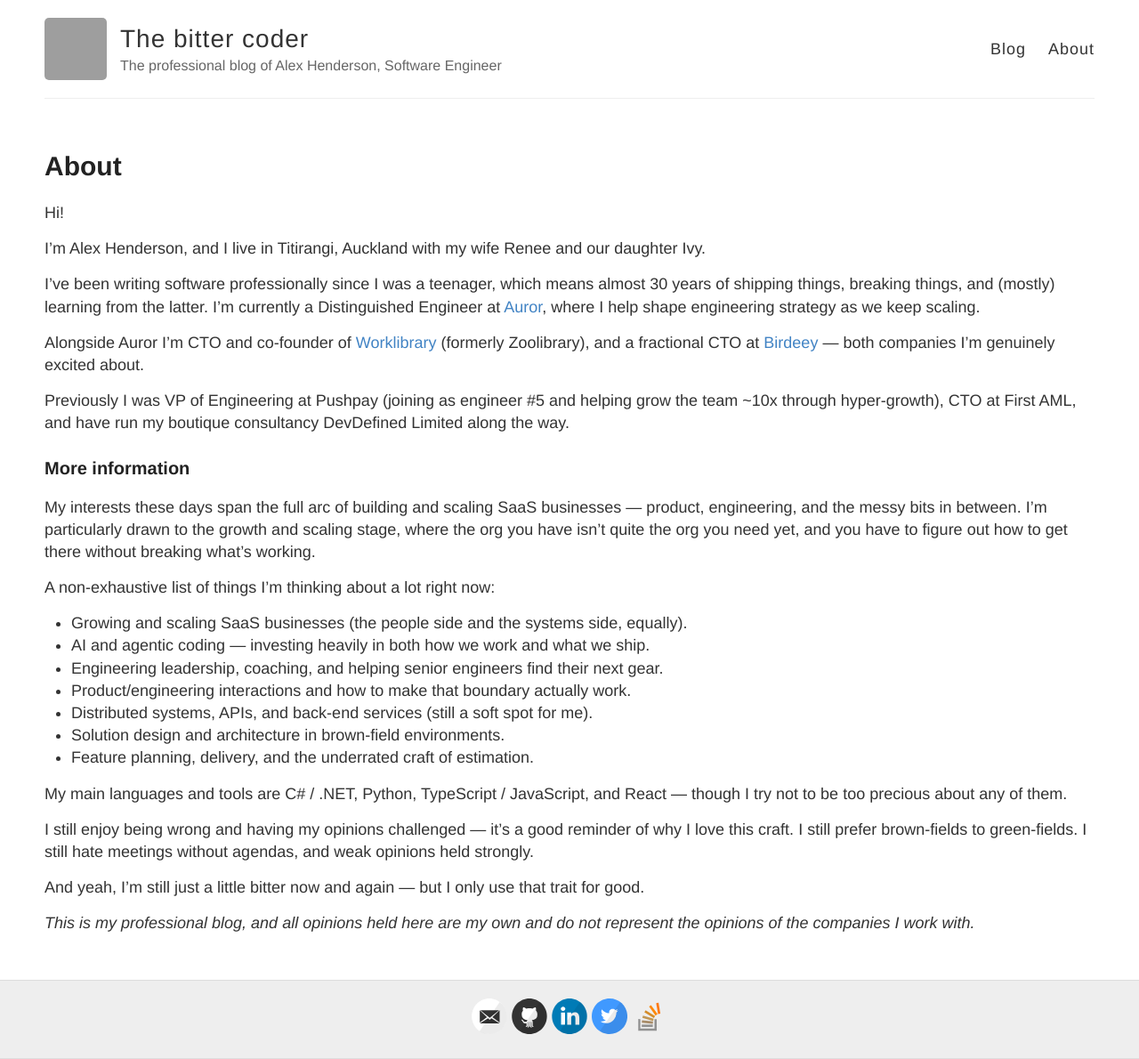
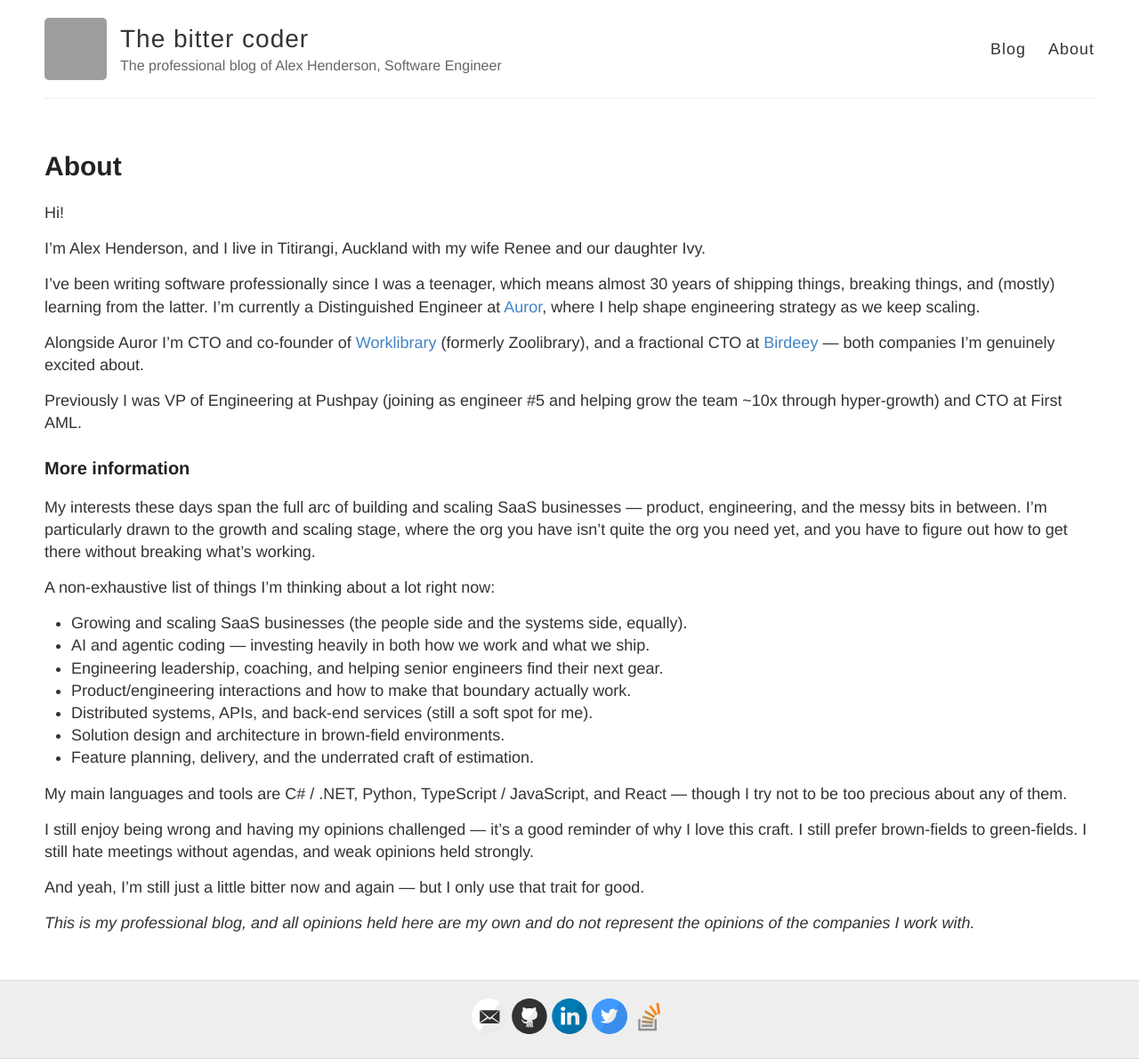
Before and after one commit to bittercoder/bittercoder.github.io, a Jekyll site: the page built from about.md, in a window 1280 px wide. Shown: the whole page at 89% size. Built offline with Jekyll 4.4.1, drawn with Linux system fonts in a browser that asks for light colours; grey boxes are pictures that could not be loaded.

Commit message:
Drop DevDefined mention from previous-roles line
Co-Authored-By: Claude Opus 4.7 (1M context) <noreply@anthropic.com>

```diff
--- a/about.md
+++ b/about.md
@@ -12,7 +12,7 @@ I've been writing software professionally since I was a teenager, which means al
 
 Alongside Auror I'm CTO and co-founder of [Worklibrary](https://worklibrary.ai/) (formerly Zoolibrary), and a fractional CTO at [Birdeey](https://birdeey.com/) — both companies I'm genuinely excited about.
 
-Previously I was VP of Engineering at Pushpay (joining as engineer #5 and helping grow the team ~10x through hyper-growth), CTO at First AML, and have run my boutique consultancy DevDefined Limited along the way.
+Previously I was VP of Engineering at Pushpay (joining as engineer #5 and helping grow the team ~10x through hyper-growth) and CTO at First AML.
 
 ### More information
 
```
